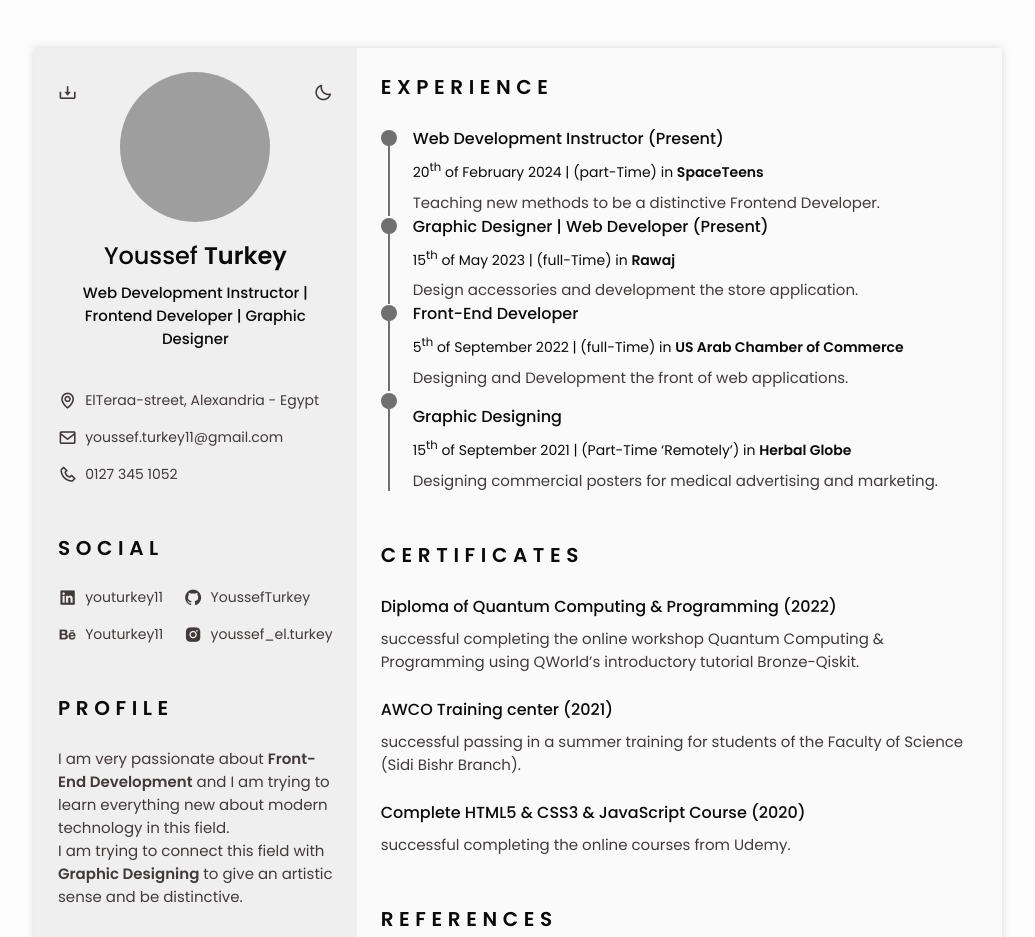
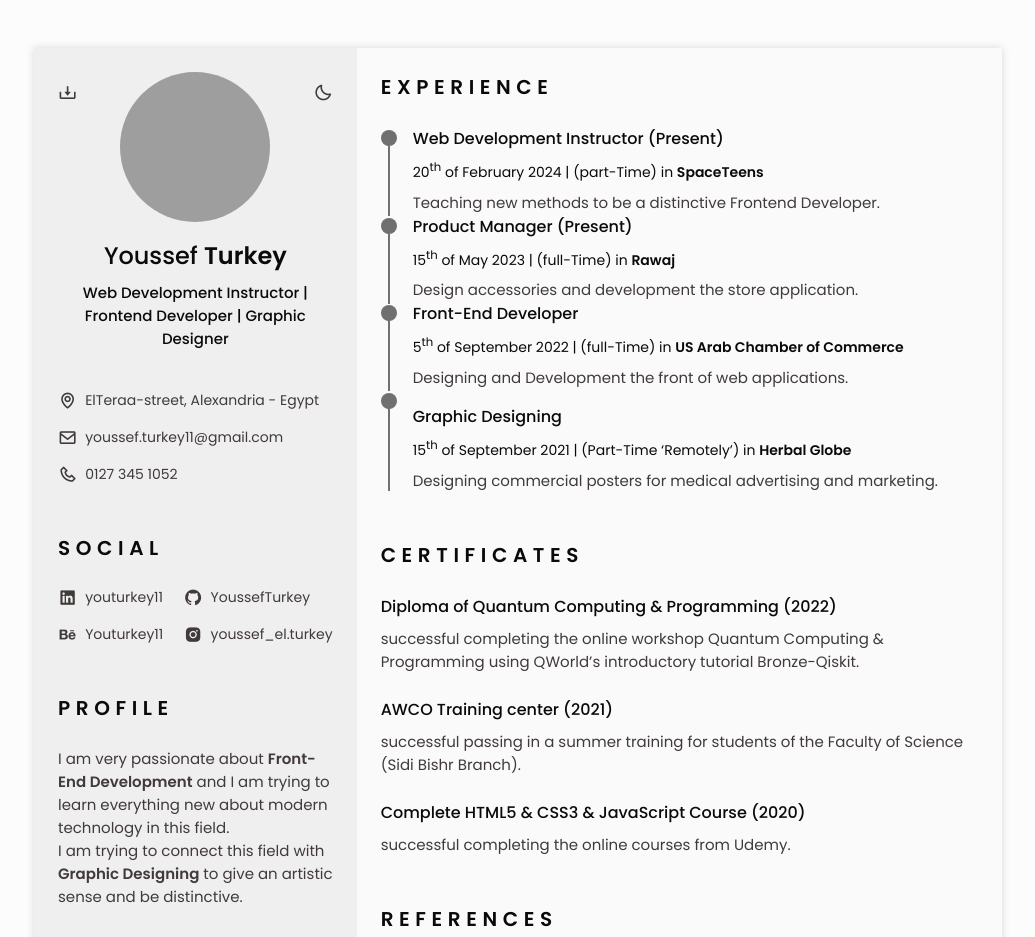
Before and after one commit to YoussefTurkey/YoussefTurkey_CV, a plain HTML site: page index.html in a window 1280 px wide. Shown: the top 937 px of the page, without its empty margins (122-1157 px from the left). Drawn offline with nearby package versions, Linux system fonts and the light colour scheme; grey boxes are pictures that could not be loaded.

Commit message:
experience

```diff
--- a/index.html
+++ b/index.html
@@ -265,7 +265,7 @@
                             </div>
 
                             <div class="experience__data bd_grid">
-                                <h3 class="experience__title">Graphic Designer | Web Developer (Present)</h3>
+                                <h3 class="experience__title">Product Manager (Present)</h3>
                                 <span class="experience__company">15<sup>th</sup> of May 2023 | (full-Time) in <b>Rawaj</b></span>
                                 <p class="experience__description">
                                     Design accessories and development the store application.
```
